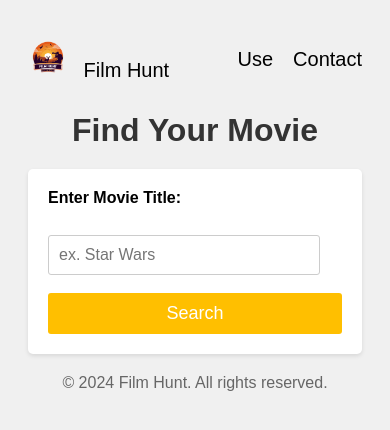
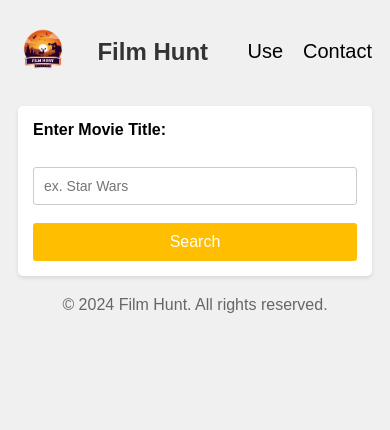
Before and after one commit to Dokuqui/Find-Movie-APP_Django, a Django app: page / in a window 390 px wide. Shown: the top 430 px of the page. Run offline with Django 5.2, Linux system fonts and the light colour scheme.

Commit message:
style(DFM-10): adjust responsive design

```diff
--- a/movie_app/templates/movie_app/contact.html
+++ b/movie_app/templates/movie_app/contact.html
@@ -11,11 +11,13 @@
         <div class="logo">
             <a href="{% url 'home' %}">
                 <img src="{% static 'images/logo.png' %}" alt="Film Hunt">
-                Film Hunt
             </a>
         </div>
+        <div class="title">
+            <h1>Film Hunt</h1>
+        </div>
         <ul>
-            <li><a href="{% url 'usage' %}">Usage</a></li>
+            <li><a href="{% url 'usage' %}">Use</a></li>
             <li><a href="{% url 'contact' %}">Contact</a></li>
         </ul>
     </nav>
--- a/movie_app/templates/movie_app/error.html
+++ b/movie_app/templates/movie_app/error.html
@@ -12,8 +12,10 @@
         <div class="logo">
             <a href="{% url 'home' %}">
                 <img src="{% static 'images/logo.png' %}" alt="Film Hunt">
-                Film Hunt
             </a>
+        </div>
+        <div class="title">
+            <h1>Film Hunt</h1>
         </div>
         <ul>
             <li><a href="{% url 'usage' %}">Use</a></li>
--- a/movie_app/templates/movie_app/home.html
+++ b/movie_app/templates/movie_app/home.html
@@ -12,15 +12,16 @@
         <div class="logo">
             <a href="{% url 'home' %}">
                 <img src="{% static 'images/logo.png' %}" alt="Film Hunt">
-                Film Hunt
             </a>
+        </div>
+        <div class="title">
+            <h1>Film Hunt</h1>
         </div>
         <ul>
             <li><a href="{% url 'usage' %}">Use</a></li>
             <li><a href="{% url 'contact' %}">Contact</a></li>
         </ul>
     </nav>
-    <h1>Find Your Movie</h1>
     <form method="POST">
         {% csrf_token %}
         <label for="title">Enter Movie Title:</label><br>
--- a/movie_app/templates/movie_app/movie_detail.html
+++ b/movie_app/templates/movie_app/movie_detail.html
@@ -12,8 +12,10 @@
         <div class="logo">
             <a href="{% url 'home' %}">
                 <img src="{% static 'images/logo.png' %}" alt="Film Hunt">
-                Film Hunt
             </a>
+        </div>
+        <div class="title">
+            <h1>Film Hunt</h1>
         </div>
         <ul>
             <li><a href="{% url 'usage' %}">Use</a></li>
--- a/movie_app/templates/movie_app/usage.html
+++ b/movie_app/templates/movie_app/usage.html
@@ -14,11 +14,13 @@
         <div class="logo">
             <a href="{% url 'home' %}">
                 <img src="{% static 'images/logo.png' %}" alt="Film Hunt">
-                Film Hunt
             </a>
         </div>
+        <div class="title">
+            <h1>Film Hunt</h1>
+        </div>
         <ul>
-            <li><a href="{% url 'usage' %}">Usage</a></li>
+            <li><a href="{% url 'usage' %}">Use</a></li>
             <li><a href="{% url 'contact' %}">Contact</a></li>
         </ul>
     </nav>
--- a/static/css/home.css
+++ b/static/css/home.css
@@ -4,12 +4,6 @@ body {
     font-family: Arial, sans-serif;
     background-color: #f0f0f0;
     padding: 20px;
-}
-
-h1 {
-    color: #333;
-    text-align: center;
-    margin-bottom: 20px;
 }
 
 form {
@@ -27,7 +21,7 @@ label {
 }
 
 input[type="text"] {
-    width: calc(100% - 22px);
+    width: 100%;
     padding: 10px;
     font-size: 16px;
     border: 1px solid #ccc;
@@ -50,3 +44,29 @@ button[type="submit"] {
 button[type="submit"]:hover {
     background-color: #996900;
 }
+
+@media only screen and (max-width: 600px) {
+    body {
+        padding: 10px;
+    }
+
+    h1 {
+        font-size: 1.5rem;
+    }
+
+    form {
+        padding: 15px;
+    }
+
+    label {
+        font-size: 1rem;
+    }
+
+    input[type="text"] {
+        font-size: 14px;
+    }
+
+    button[type="submit"] {
+        font-size: 16px;
+    }
+}
--- a/static/css/nav_footer.css
+++ b/static/css/nav_footer.css
@@ -17,9 +17,15 @@ nav {
 }
 
 .logo img {
-    width: 40px;
-    height: 40px;
+    width: 50px;
+    height: 50px;
     margin-right: 10px;
+}
+
+h1 {
+    color: #333;
+    text-align: center;
+    margin-bottom: 20px;
 }
 
 nav ul {
```
Also changed, not shown: static/css/contact.css (+28 -0 lines), static/css/error.css (+10 -0 lines), static/css/movie_detail.css (+10 -0 lines), static/css/usage.css (+10 -0 lines), static/images/contact.png, static/images/details.png, static/images/home.png, static/images/usage.png.
